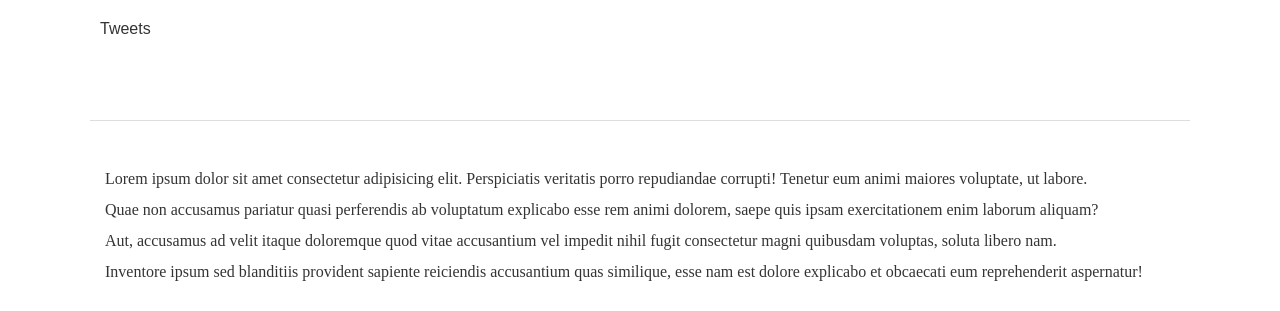
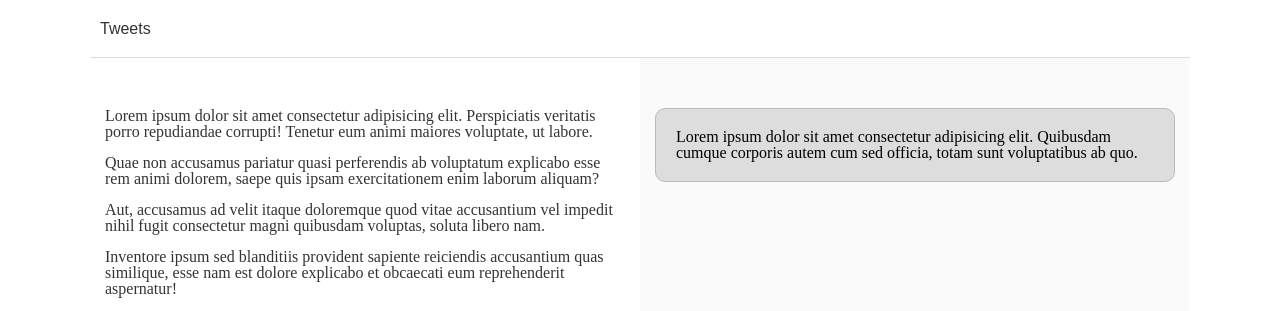
Before and after one commit to jakepoundz/My-First-Portfolio, a plain HTML site: page css_basic/index.html in a window 1280 px wide. Shown: the top 311 px of the page. Drawn offline with Linux system fonts and the light colour scheme.

Commit message:
i added a class attribute and updated my css attributes

```diff
--- a/css_basic/index.html
+++ b/css_basic/index.html
@@ -9,7 +9,7 @@
     <link href="styles.css" rel="stylesheet">
 
 </head>
-<body>
+<body class="works_on_smartphone">
     <header>
        <ul>
         <li> <a href="tweets.html">Tweets</a></li>
--- a/css_basic/styles.css
+++ b/css_basic/styles.css
@@ -0,0 +1,49 @@
+body {
+    display: flex;
+    flex-direction: column;
+  }
+  main {
+    display: flex;
+    flex-direction: row;
+    flex: auto;
+  }
+  article {
+    flex: 2;
+    overflow-y: auto;
+  }
+  aside {
+    flex: 1;
+    overflow-y: auto;
+  }
+  @media (max-width: 768px) {
+    body {
+      flex-direction: column;
+    }
+    main {
+      flex-direction: column;
+    }
+    article, aside {
+      flex: 1;
+    }
+
+
+
+
+
+
+
+
+
+
+
+
+
+
+
+
+
+
+    }
+    article, aside {
+      flex: 1; /* Both article and aside take up equal space */
+    }
```
